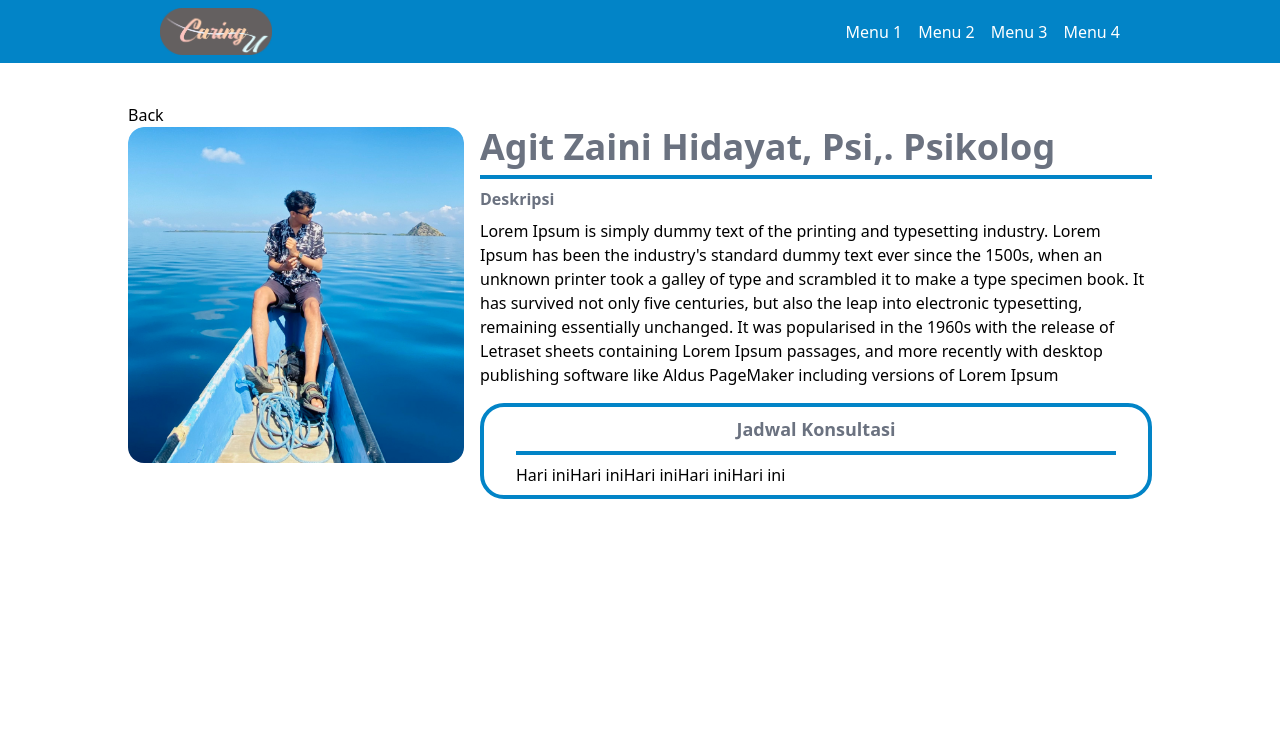
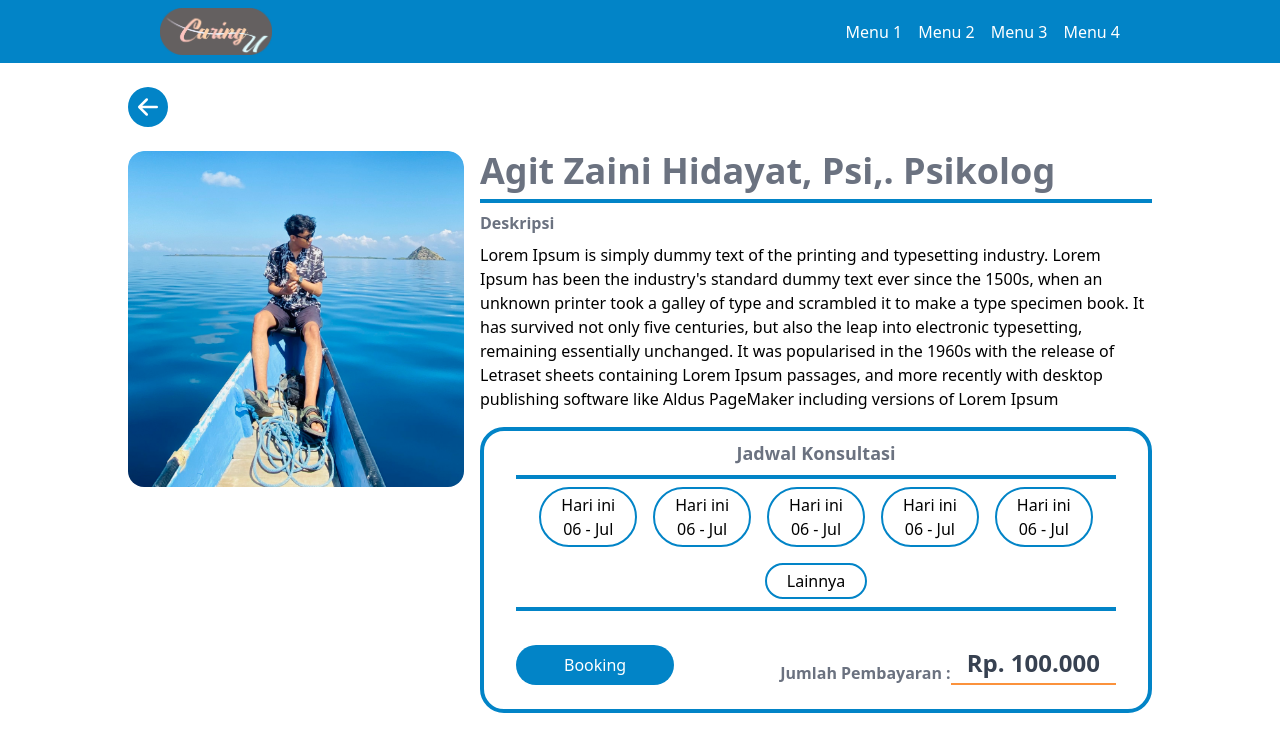
Before and after one commit to Caring-U/frontend-caring-u, a React (Create React App) app: page /psikolog/1 in a window 1280 px wide. Shown: the top 752 px of the page. Built offline with nearby package versions, Linux system fonts and the light colour scheme.

Commit message:
profile pysicolog done

```diff
--- a/src/components/PsychologCard.js
+++ b/src/components/PsychologCard.js
@@ -23,7 +23,7 @@ export default function PsychologCard() {
             </div>
             <h1 className="text-xs font-bold">5.0</h1>
           </div>
-          <h1 className="text-xs font-extralight text-gray-400">17 Feedback</h1>
+          {/* <h1 className="text-xs font-extralight text-gray-400">17 Feedback</h1> */}
         </div>
       </div>
     </div>
--- a/src/pages/ProfilePage.js
+++ b/src/pages/ProfilePage.js
@@ -1,3 +1,5 @@
+import BackArrow from "../svgIcons/BackArrow";
+
 export default function ProfilePage() {
   return (
     <div>
@@ -12,10 +14,10 @@ export default function ProfilePage() {
           </div>
         </div>
       </div>
-      <div className="flex justify-center py-10">
+      <div className="flex justify-center">
         <div className="max-w-5xl">
-          <div>
-            <button>Back</button>
+          <div className="my-6">
+            <BackArrow />
           </div>
           <div className="flex gap-4">
             <div className="w-1/3">
@@ -50,10 +52,32 @@ export default function ProfilePage() {
                   Jadwal Konsultasi
                 </h1>
                 <div className="w-full border-2 my-2 border-sky-600"></div>
-                <div>
+                <div className="flex flex-wrap justify-center gap-4">
                   {[...Array(5)].map(() => {
-                    return <button>Hari ini</button>;
+                    return (
+                      <button className="px-5 py-1 rounded-full border-2 border-sky-600">
+                        <h1>Hari ini</h1>
+                        <h3>06 - Jul</h3>
+                      </button>
+                    );
                   })}
+                  <button className="px-5 py-1 rounded-full border-2 border-sky-600">
+                    <h1>Lainnya</h1>
+                  </button>
+                </div>
+                <div className="w-full border-2 my-2 border-sky-600"></div>
+                <div className="flex justify-between items-end mt-8 mb-4">
+                  <button className="px-12 py-2 bg-sky-600 rounded-full text-white">
+                    Booking
+                  </button>
+                  <div className="flex items-end">
+                    <h1 className="text-gray-500 font-semibold">
+                      Jumlah Pembayaran :{" "}
+                    </h1>
+                    <h1 className="px-4 py-1 border-b-2 border-orange-400 text-2xl font-semibold text-gray-700">
+                      Rp. 100.000
+                    </h1>
+                  </div>
                 </div>
               </div>
             </div>
--- /dev/null
+++ b/src/svgIcons/BackArrow.js
@@ -0,0 +1,15 @@
+export default function BackArrow() {
+  return (
+    <svg
+      xmlns="http://www.w3.org/2000/svg"
+      width="40"
+      height="40"
+      fill="currentColor"
+      class="bi bi-arrow-left-circle-fill"
+      viewBox="0 0 16 16"
+      className="fill-sky-600"
+    >
+      <path d="M8 0a8 8 0 1 0 0 16A8 8 0 0 0 8 0zm3.5 7.5a.5.5 0 0 1 0 1H5.707l2.147 2.146a.5.5 0 0 1-.708.708l-3-3a.5.5 0 0 1 0-.708l3-3a.5.5 0 1 1 .708.708L5.707 7.5H11.5z" />
+    </svg>
+  );
+}
```
